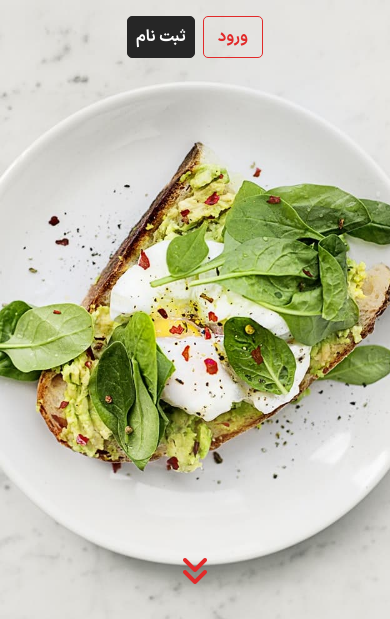
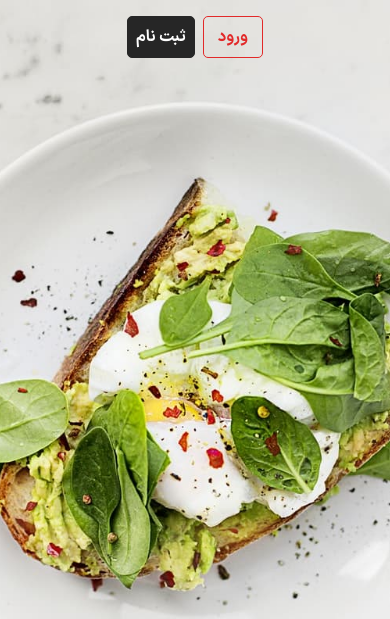
Before and after one commit to atefeh-karimi/my-restaurant-web-rtl, a website: page index.html in a window 390 px wide. Shown: the top 619 px of the page. Drawn offline with Linux system fonts and the light colour scheme.

Commit message:
fixed header height in mediaQuery(phone)

```diff
--- a/scss/main.scss
+++ b/scss/main.scss
@@ -531,14 +531,14 @@ footer {
 @media screen and (max-width: 600px) {
   /*========================HEADER===================*/
   header {
-    height: 80vh;
+    height: 100vh;
     .header__social {
       left: 50%;
       bottom: 0;
       transform: translate(-50%);
     }
     .header__container {
-      height: 80vh;
+      height: 90vh;
     }
 
     .header__nav {
```
Also changed, not shown: scss/main.css, 1 other file.
